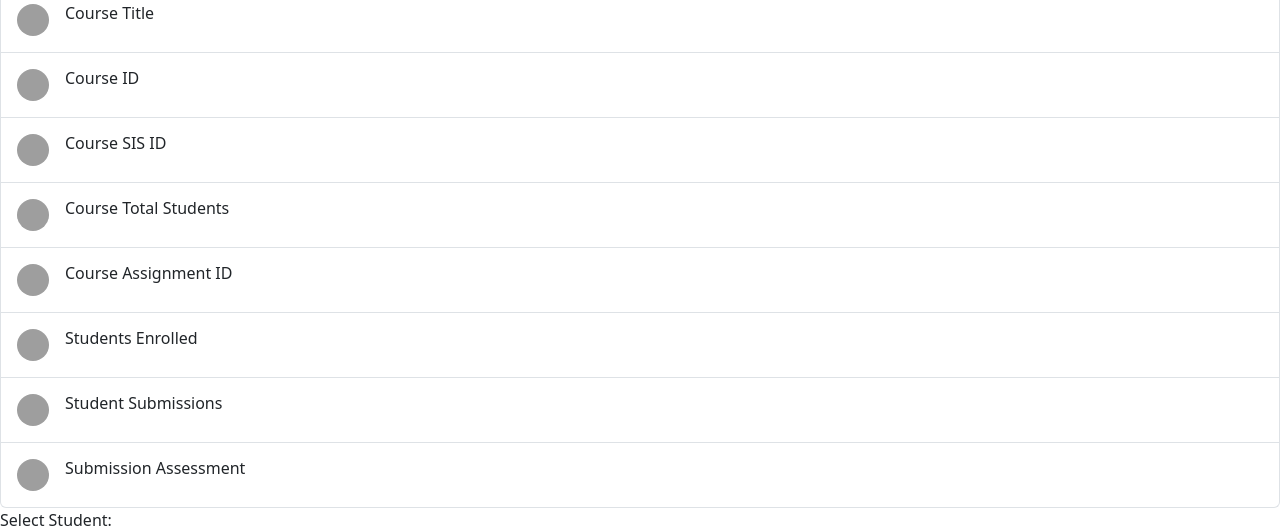
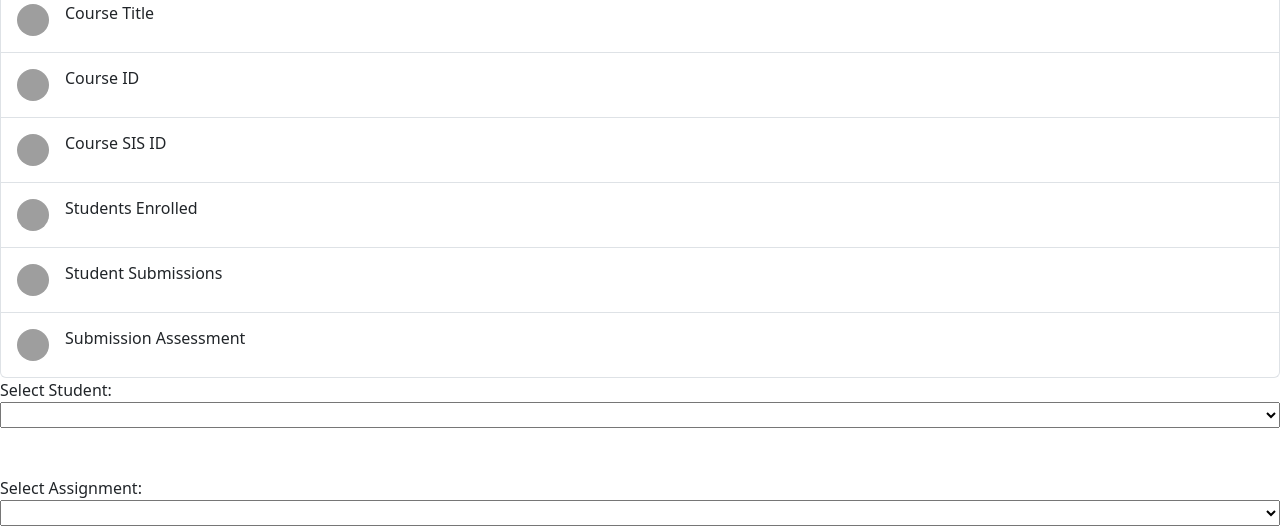
Before and after one commit to vikilog/LTI_test, a Flask app: template app/templates/index.html in a window 1280 px wide. Shown: the part 544-1076 px from the top of the page. Run offline with Flask 2, Linux system fonts and the light colour scheme; the template is opened without the code that fills it, so the values that code supplies are empty; some libraries are stand-ins or nearby versions; grey boxes are pictures that could not be loaded.

Commit message:
bug fixes

```diff
--- a/app/app.py
+++ b/app/app.py
@@ -9,20 +9,23 @@ from werkzeug.exceptions import Forbidden
 from pylti1p3.contrib.flask import FlaskOIDCLogin, FlaskMessageLaunch, FlaskRequest, FlaskCacheDataStorage
 from pylti1p3.tool_config import ToolConfJsonFile
 from pylti1p3.registration import Registration
+import datetime
 
 
 PAGE_TITLE = 'Canvas LTI Framework with API Integration'
 API_BASE = 'https://biztechcollege.instructure.com'
 CLIENT_ID_API = 187330000000000107
 CLIENT_SECRET_API = 'qRNvqmFP0my9gs2cyiDemPaTHdIQxfws4hemr4tqOk4REc06lkuvHmzV4xT2trjr'#18733~NH2yqQUAicdAUdUM2UsVECjW6RorTc0StQi82uL8YdSiCjkg9RTWcphF9UsIwEVM
-REDIRECT_URI_API = 'https://9001-sumitb007-ltitest-tqzr9hg17hc.ws-us81.gitpod.io/oauth/'
+REDIRECT_URI_API = 'https://9156-2400-80c0-2001-c30-a9ba-71ce-11cc-1a84.in.ngrok.io/oauth/'
 OAUTH_URL = '{}/login/oauth2/auth?client_id={}&response_type=code&redirect_uri={}&state=BIZTECH'.format(
     API_BASE,
     CLIENT_ID_API,
     REDIRECT_URI_API
 )
 
-#log_creds={}
+log_creds={}
+
+datetime.datetime.now()
 
 class ReverseProxied:
     def __init__(self, app):
@@ -79,16 +82,28 @@ def get_jwk_from_public_key(key_name):
     return jwk
 
 def get_api_token_authorization(code):
-    api = '{}/login/oauth2/token'.format(API_BASE)
-    params = {
+    try:
+        access_token = cache.get('access_token')
+        refresh_token = cache.get('refresh_token')
+        if access_token and refresh_token:
+            return {
+                'access_token': access_token,
+                'refresh_token': refresh_token
+            }
+        api = '{}/login/oauth2/token'.format(API_BASE)
+        params = {
         'grant_type': 'authorization_code',
         'client_id': CLIENT_ID_API,
         'client_secret': CLIENT_SECRET_API,
         'redirect_uri': REDIRECT_URI_API,
         'code': code
-    }
-    r = requests.post(api, params=params).json()
-    return r
+        }
+        r = requests.post(api, params=params).json()
+        cache.set('access_token', r['access_token'])
+        cache.set('refresh_token', r['refresh_token'])
+        return r
+    except Exception as e:
+        print(e)
 
 def get_site_student_enrollment_count(canvas_site_id, access_token):
     api = '{}/api/v1/courses/{}'.format(API_BASE, canvas_site_id)
@@ -139,11 +154,16 @@ def get_site_assess_submission(canvas_site_id, access_token,assignment_id,user_i
     r = requests.put(api, params=params, headers=headers).json()
     return r
 
-'''def assess(x):
+def assess(x):
     if(x=="pass"):
         return 10
     else:
-        return 0'''
+        return 0
+
+
+@app.route('/index/', methods=['GET'])
+def index():
+    return '<form action="/launch/" method="post"><input type="submit" value="Login"></form>'
 
 
 @app.route('/login/', methods=['GET', 'POST'])
@@ -200,7 +220,7 @@ def dance():
 
 @app.route('/oauth/', methods=['GET', 'POST'])
 def oauth():
-
+    print(request.args)
     tool_conf = ToolConfJsonFile(get_lti_config_path())
     flask_request = FlaskRequest()
     launch_data_storage = get_launch_data_storage()
@@ -224,7 +244,7 @@ def oauth():
         student_submissions = get_site_student_submissions(course_id, r['access_token'], 2851)
         submission_assessment = get_site_assess_submission(course_id, r['access_token'], 2851, 709, 30)
 
-    '''if (request.method == "POST"):
+    if (request.method == "POST"):
         Sub1 = request.form.get("Sub1")
         Sub2 = request.form.get("Sub2")
         Sub3 = request.form.get("Sub3")
@@ -234,14 +254,15 @@ def oauth():
 
         marks=0
 
+
         marks += assess(Sub1)
         marks += assess(Sub2)
         marks += assess(Sub3)
         marks += assess(Sub4)
+        print(marks)
+        submission_assessment = get_site_assess_submission(course_id, r['access_token'], assign_id, student_id, marks)
 
-        submission_assessment = get_site_assess_submission(log_creds['course_id'], log_creds['access_token'], assign_id, student_id, marks)
-
-        return redirect(request.referrer)'''
+        return redirect(request.referrer)
 
     params = {
         'code': code,
@@ -251,7 +272,7 @@ def oauth():
         #'launch_id': message_launch.get_launch_id(),
         'user_name': message_launch_data.get('name', ''),
         'user_email': message_launch_data.get('email', ''),
-        'user_id': r['user']['id'],
+        'user_id': 709,
         'user_sis_id': message_launch_data.get('https://purl.imsglobal.org/spec/lti/claim/lis', {}).get('person_sourcedid', None),
         'course_title': message_launch_data.get('https://purl.imsglobal.org/spec/lti/claim/context',{}).get('title', None),
         'course_id': course_id,
@@ -265,7 +286,7 @@ def oauth():
 
     }
 
-    ##log_creds.update(params)
+    log_creds.update(params)
 
     return render_template('index.html', **params)
 
--- a/app/templates/index.html
+++ b/app/templates/index.html
@@ -106,24 +106,7 @@
             </div>
         </div>
     </a>
-    <a href="#" class="list-group-item list-group-item-action d-flex gap-3 py-3" aria-current="true">
-        <img src="https://github.com/twbs.png" alt="twbs" width="32" height="32" class="rounded-circle flex-shrink-0">
-        <div class="d-flex gap-2 w-100 justify-content-between">
-            <div>
-            <h6 class="mb-0">Course Total Students</h6>
-            <p class="mb-0 opacity-75">{{course_total_students}}</p>
-            </div>
-        </div>
-    </a>
-    <a href="#" class="list-group-item list-group-item-action d-flex gap-3 py-3" aria-current="true">
-      <img src="https://github.com/twbs.png" alt="twbs" width="32" height="32" class="rounded-circle flex-shrink-0">
-      <div class="d-flex gap-2 w-100 justify-content-between">
-          <div>
-          <h6 class="mb-0">Course Assignment ID</h6>
-          <p class="mb-0 opacity-75">{{course_total_assignments[0]['id']}}</p>
-          </div>
-      </div>
-    </a>
+
     <a href="#" class="list-group-item list-group-item-action d-flex gap-3 py-3" aria-current="true">
       <img src="https://github.com/twbs.png" alt="twbs" width="32" height="32" class="rounded-circle flex-shrink-0">
       <div class="d-flex gap-2 w-100 justify-content-between">
```
